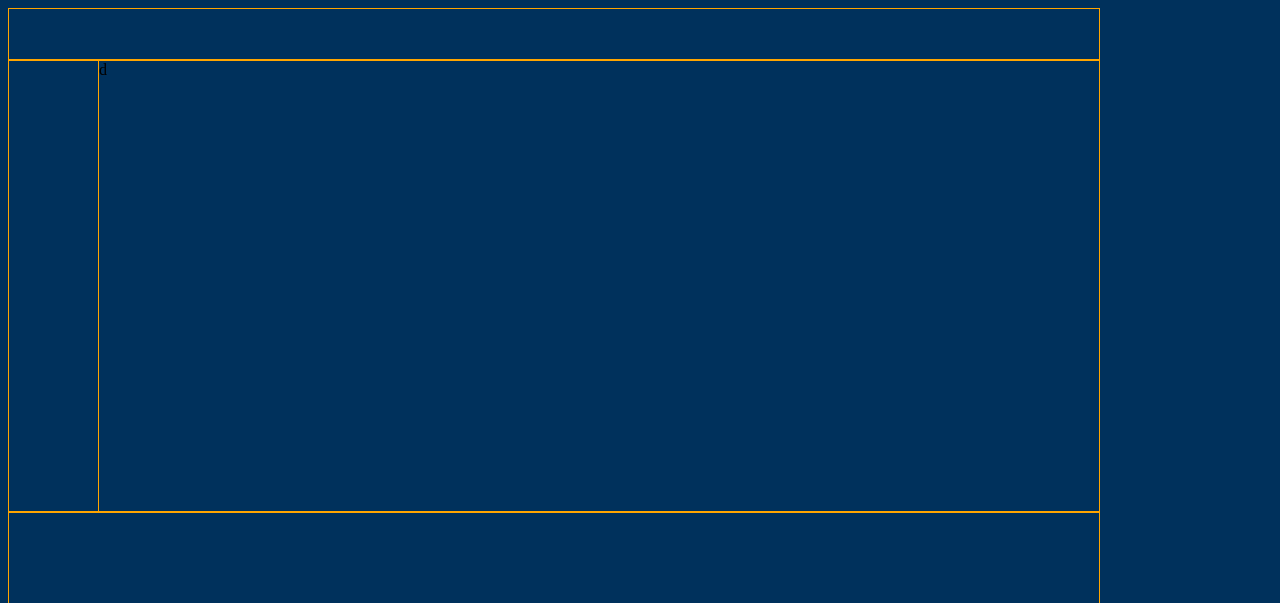
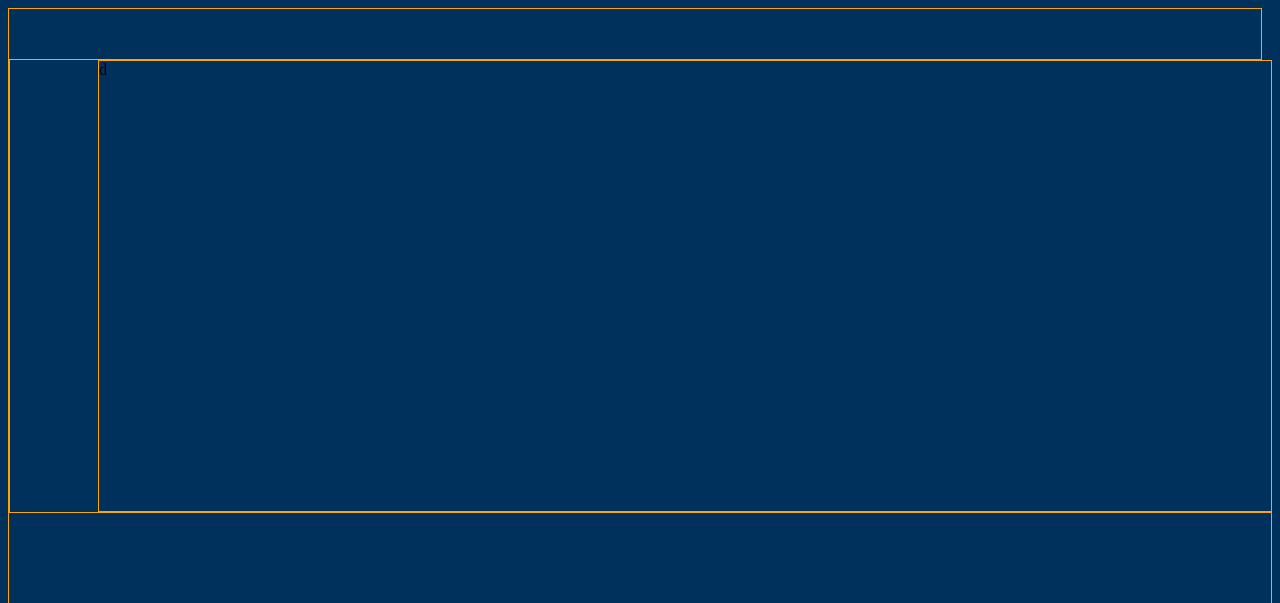
Before and after one commit to Hortmagen21/ForShare, a plain HTML site: page ServerRuner/PagesforServer/main.html in a window 1280 px wide. Shown: the top 603 px of the page. Drawn offline with Linux system fonts and the light colour scheme; files that its build step writes are made by us from their sources; files whose address does not match are found by name.

Commit message:
test html scale

```diff
--- a/ServerRuner/PagesforServer/main.html
+++ b/ServerRuner/PagesforServer/main.html
@@ -8,9 +8,9 @@
 		<script type='text/javascript' src='mainButtons.js'></script>
 	</head>
 	<body>
-	<div id="top"></div>
-	<div id="side-left"></div>
-	<div id="mid">d</div>
-	<div id="bot"></div>
+	<div id="top" width="100%"></div>
+	<div id="side-left" width="100%"></div>
+	<div id="mid" width="100%">d</div>
+	<div id="bot" width="100%"></div>
 	</body>
 </html>
--- a/ServerRuner/response/public/mainpage.css
+++ b/ServerRuner/response/public/mainpage.css
@@ -3,14 +3,14 @@ body{
 }
 #top{
 	margin-right:10px;
-	width:1090px;
+
 	height:50px;
 	border:1px solid orange;
 
 
 }
 #side-left{
-	width:89px;
+
 	height:450px;
 	border:1px solid orange;
 	float:left;
@@ -18,7 +18,7 @@ body{
 }
 
 #mid{
-	width:1000px;
+
 	height:450px;
 	border:1px solid orange;
 	margin-left:90px;
@@ -26,7 +26,7 @@ body{
 
 }
 #bot{
-	width:1090px;
+
 	height:90px;
 	border:1px solid orange;
 	margin-bottom:10px;
```
Also changed, not shown: ServerRuner/PagesforServer/Login.html (+1 -1 lines).
